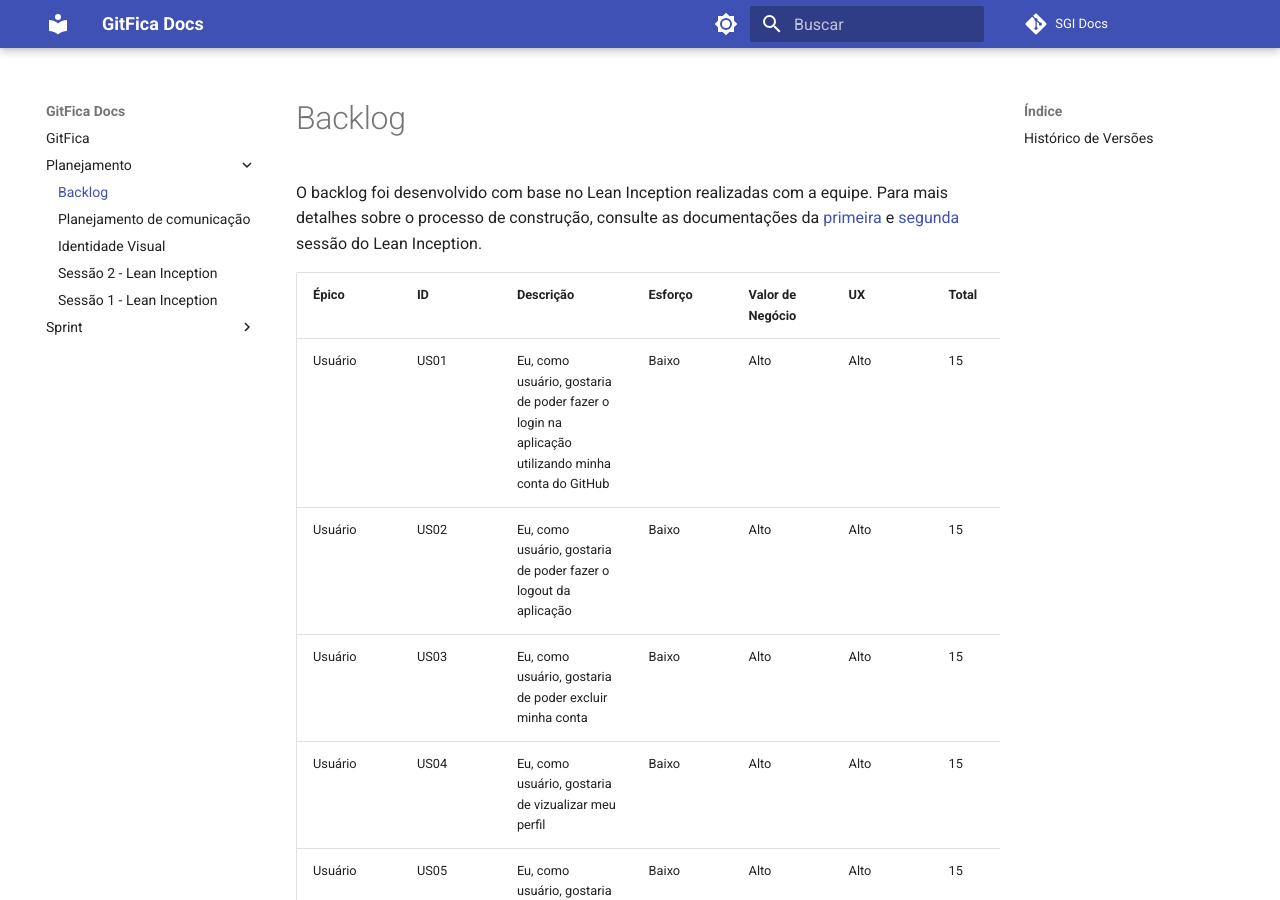
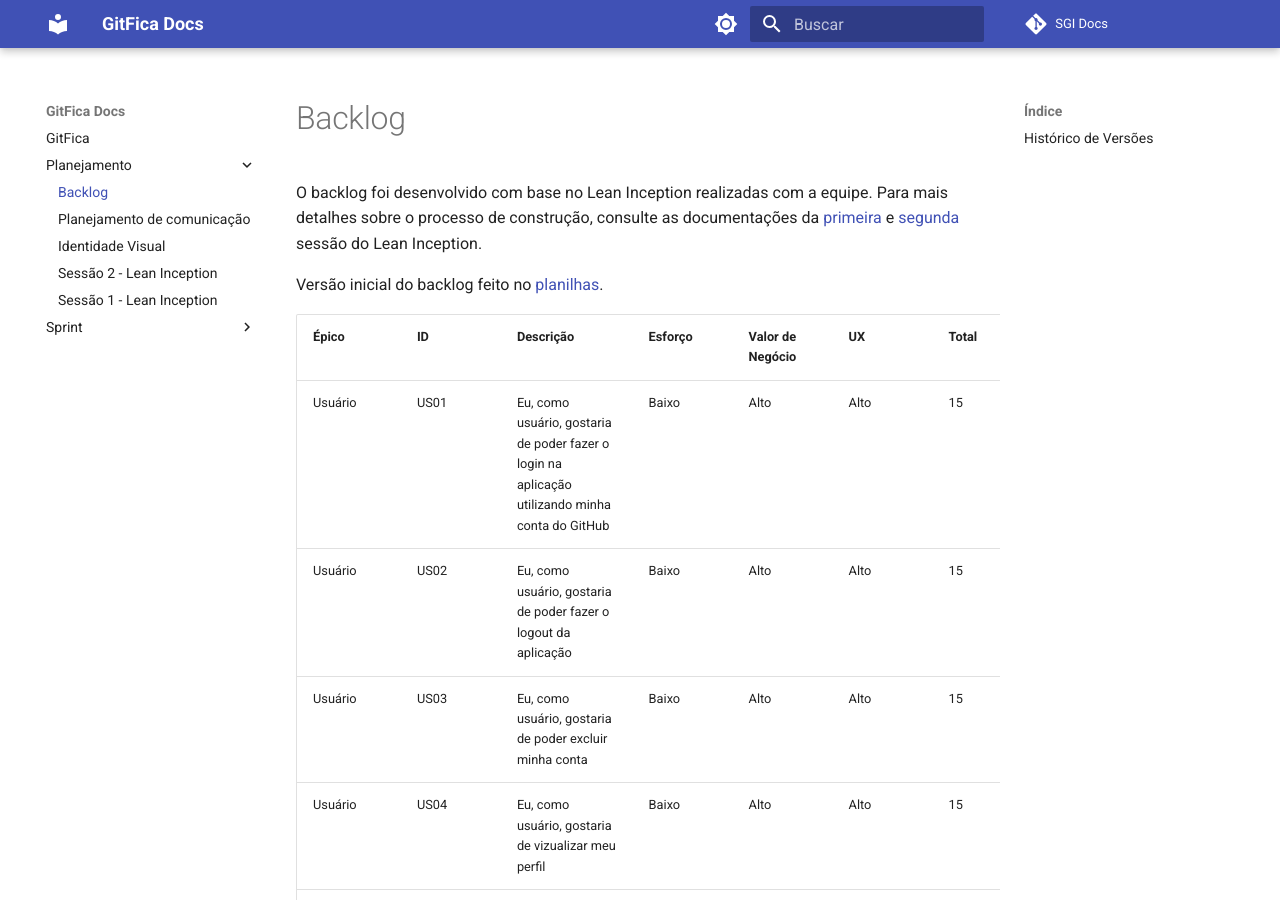
Before and after one commit to fga-eps-mds/2025.1-SGI-Docs, an MkDocs documentation site: the page built from docs/Planejamento/backlog.md, in a window 1280 px wide and 900 px high. Built offline with MkDocs 1.6.1 and Material for MkDocs 9.7.7, drawn with Linux system fonts in a browser that asks for light colours; comment, search, counter and statistics services are not loaded.

Commit message:
adiciona link para planilhas

```diff
--- a/docs/Planejamento/backlog.md
+++ b/docs/Planejamento/backlog.md
@@ -1,6 +1,8 @@
 # Backlog
 
 O backlog foi desenvolvido com base no Lean Inception realizadas com a equipe. Para mais detalhes sobre o processo de construção, consulte as documentações da [primeira](./sessao-um-lean.md) e [segunda](./sessao-dois-lean.md) sessão do Lean Inception.
+
+Versão inicial do backlog feito no [planilhas](https://docs.google.com/spreadsheets/d/1Rph9ufBlyHKfpoEqVHW0R7Utw6S1yPkgFRqVuTH8fNo/edit?usp=sharing).
 
 | Épico | ID | Descrição | Esforço | Valor de Negócio | UX | Total |
 |:------|:---|:-----------|:--------|:----------------|:---|:-----|
```
